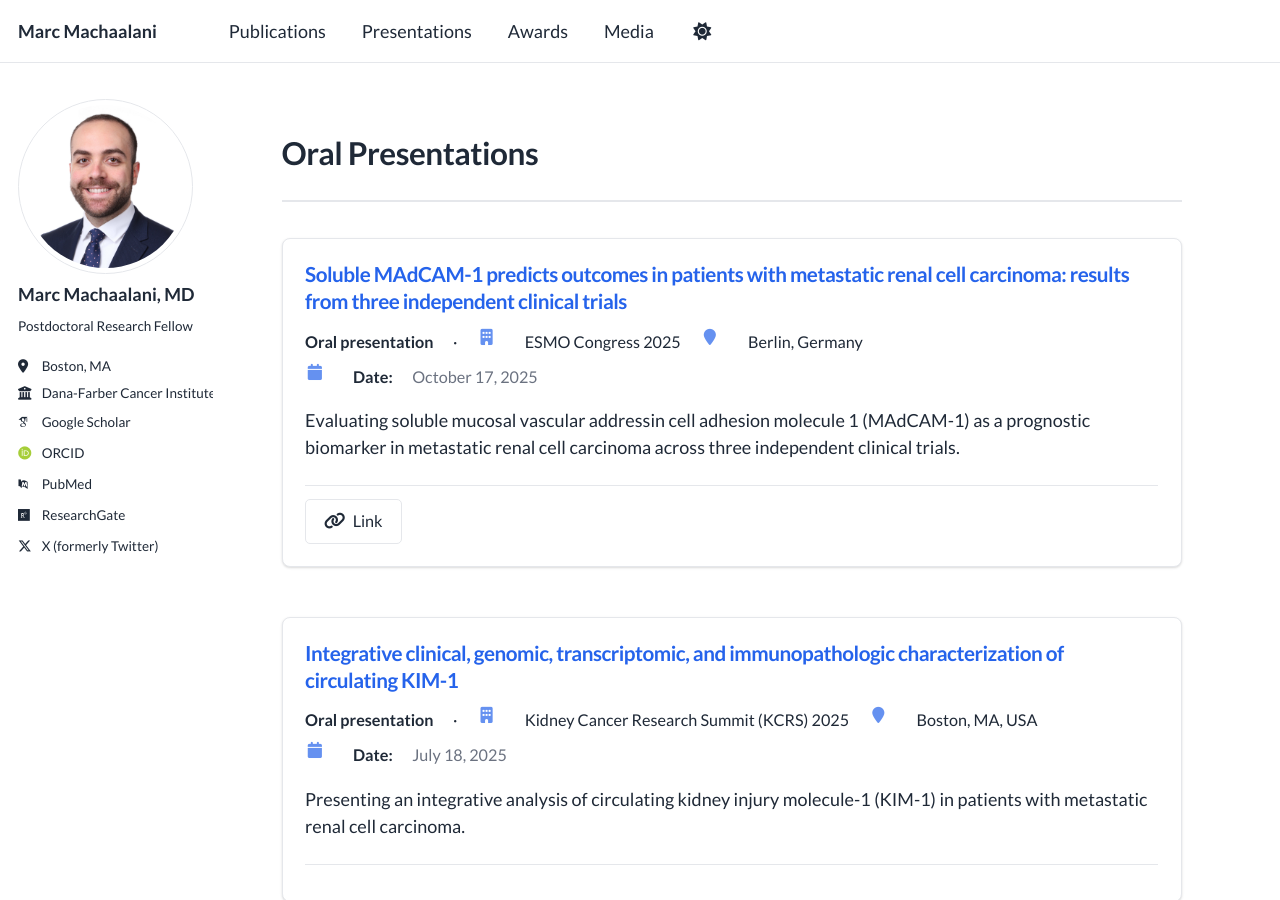
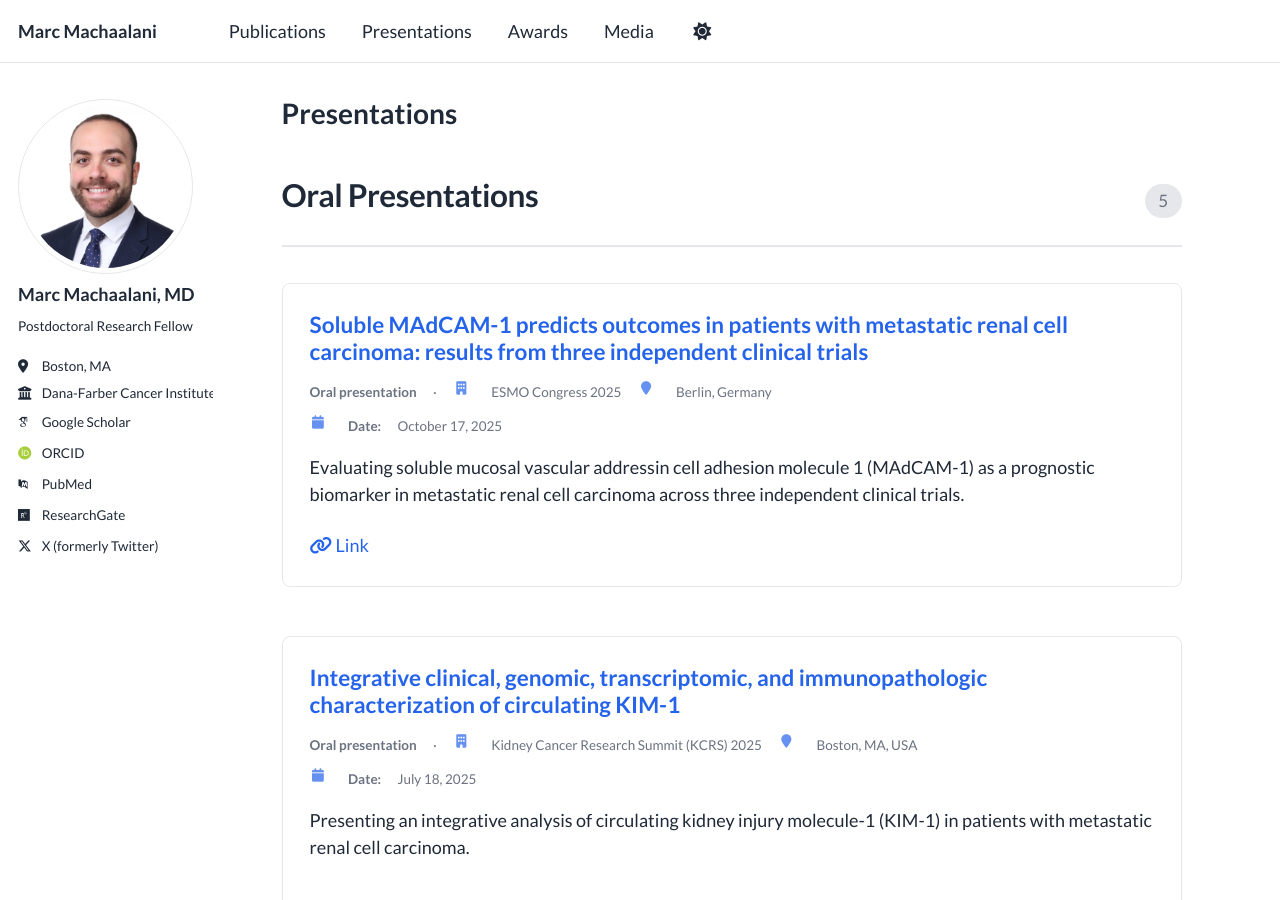
Before and after one commit to MarcMachaalani/marcmachaalani.github.io, a Jekyll site: the page built from _pages/talks.html, in a window 1280 px wide and 900 px high. Built offline with Jekyll 4.4.1, drawn with Linux system fonts in a browser that asks for light colours; some web fonts are replaced; a script bundle is joined from its source files by our own code; library files that are not in the unit come from our copies.

Commit message:
Update talks.html

```diff
--- a/_pages/talks.html
+++ b/_pages/talks.html
@@ -1,6 +1,6 @@
 ---
 layout: archive
-title: ""
+title: "Presentations"
 permalink: /talks/
 author_profile: true
 ---
@@ -13,50 +13,68 @@
 </p>
 {% endif %}
 
+<!-- Define the categories -->
 {% assign orals   = site.talks | where: "category", "orals" %}
 {% assign posters = site.talks | where: "category", "posters" %}
 {% assign invited = site.talks | where: "category", "invited" %}
 
-<div class="talks-container">
+<div class="publications-container"> <!-- Changed class to match publications wrapper -->
+
+  <!-- ORAL PRESENTATIONS -->
   {% if orals.size > 0 %}
-    <div class="talks-category">
-      <h2>Oral Presentations</h2>
-      <hr />
-      <div class="talks-list">
+    <section class="publication-category">
+      <div class="category-header">
+        <h2 class="category-title">Oral Presentations</h2>
+        <span class="category-count">{{ orals.size }}</span>
+      </div>
+      <hr class="category-divider" />
+
+      <div class="publications-list"> <!-- Reuse publication list styling for grid/spacing -->
         {% for post in orals reversed %}
           <div class="talk-item">
             {% include archive-single-talk.html %}
           </div>
         {% endfor %}
       </div>
-    </div>
+    </section>
   {% endif %}
 
+  <!-- POSTER PRESENTATIONS -->
   {% if posters.size > 0 %}
-    <div class="talks-category">
-      <h2>Poster Presentations</h2>
-      <hr />
-      <div class="talks-list">
+    <section class="publication-category">
+      <div class="category-header">
+        <h2 class="category-title">Poster Presentations</h2>
+        <span class="category-count">{{ posters.size }}</span>
+      </div>
+      <hr class="category-divider" />
+
+      <div class="publications-list">
         {% for post in posters reversed %}
           <div class="talk-item">
             {% include archive-single-talk.html %}
           </div>
         {% endfor %}
       </div>
-    </div>
+    </section>
   {% endif %}
 
+  <!-- INVITED TALKS -->
   {% if invited.size > 0 %}
-    <div class="talks-category">
-      <h2>Invited Talks</h2>
-      <hr />
-      <div class="talks-list">
+    <section class="publication-category">
+      <div class="category-header">
+        <h2 class="category-title">Invited Talks</h2>
+        <span class="category-count">{{ invited.size }}</span>
+      </div>
+      <hr class="category-divider" />
+
+      <div class="publications-list">
         {% for post in invited reversed %}
           <div class="talk-item">
             {% include archive-single-talk.html %}
           </div>
         {% endfor %}
       </div>
-    </div>
+    </section>
   {% endif %}
+
 </div>
```
